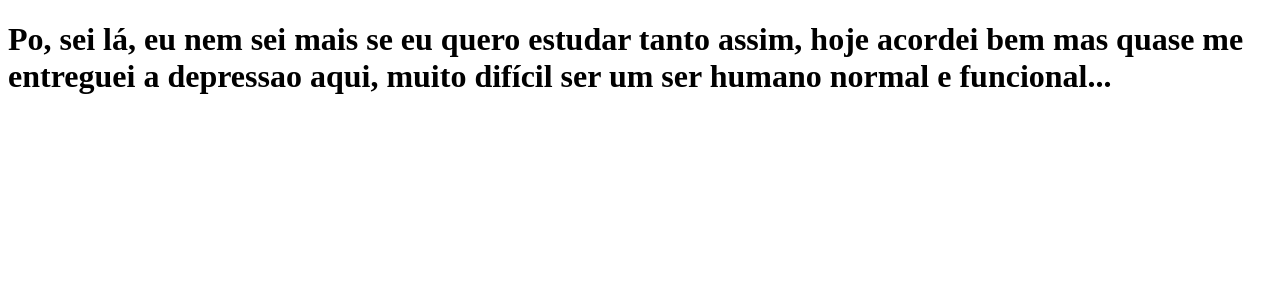
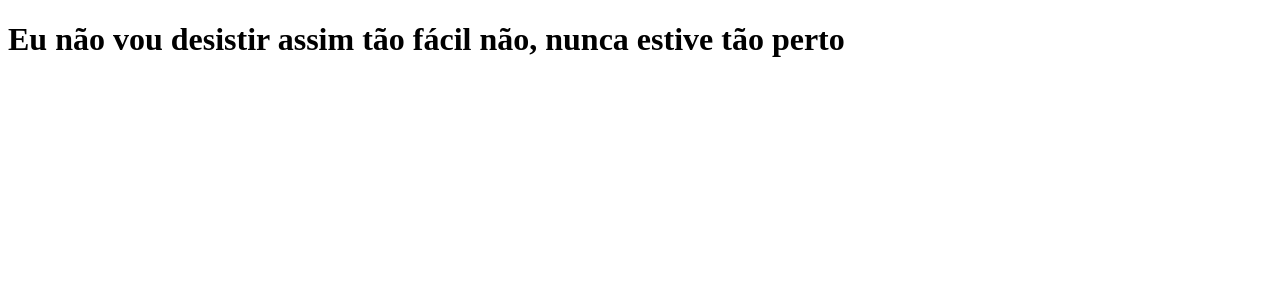
Before and after one commit to carloshnunes/clone-tabnews, a Next.js app: page / in a window 1280 px wide. Shown: the top 300 px of the page. Built offline with nearby package versions, Linux system fonts and the light colour scheme.

Commit message:
atualização frase

```diff
--- a/pages/index.js
+++ b/pages/index.js
@@ -1,6 +1,5 @@
 function Home() {
-    return <h1>Po, sei lá, eu nem sei mais se eu quero estudar tanto assim, hoje acordei bem mas quase me entreguei a depressao aqui, muito difícil ser um ser humano
-        normal e funcional...
+    return <h1>Eu não vou desistir assim tão fácil não, nunca estive tão perto
     </h1>
 }
 
```
